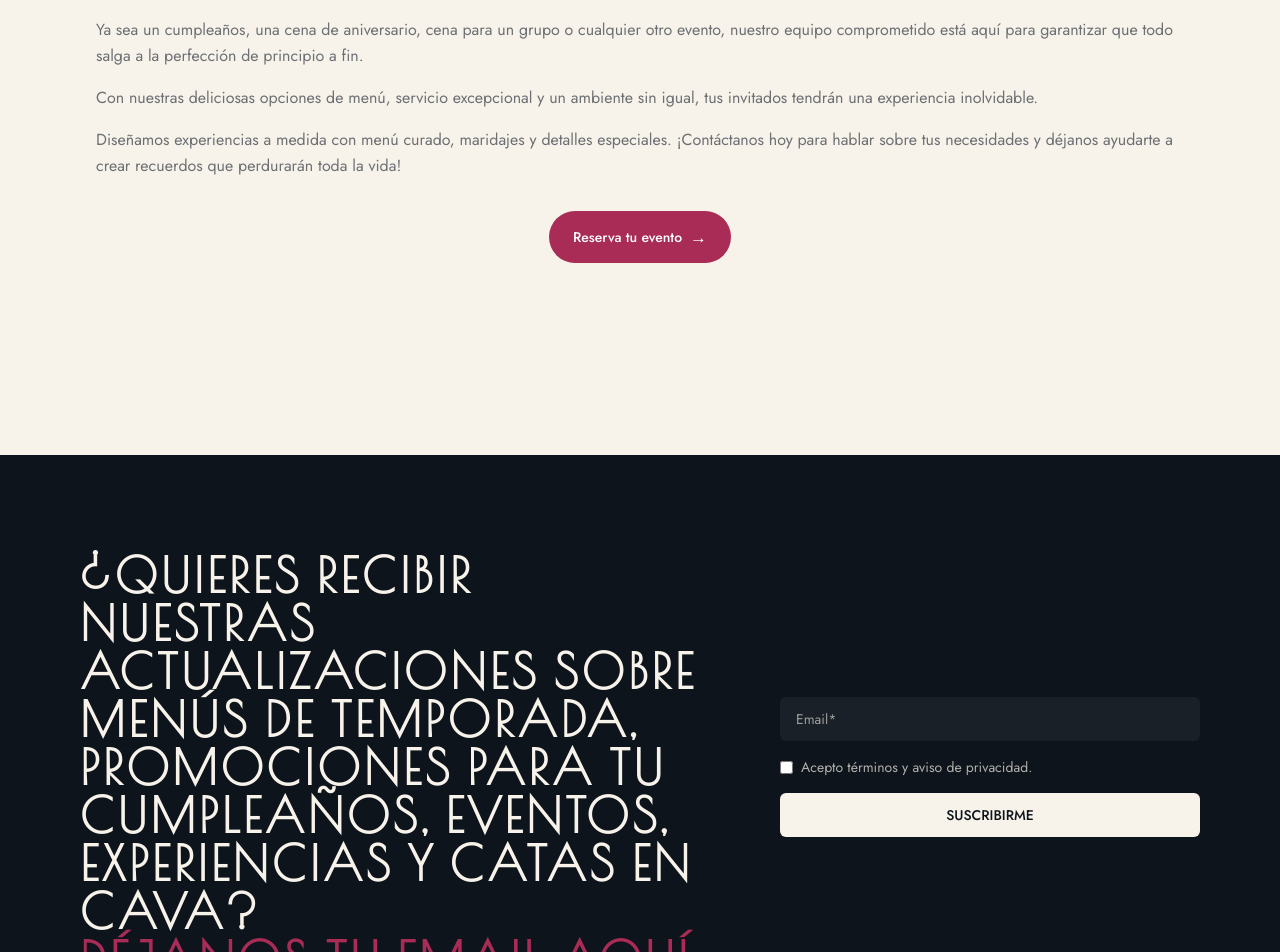
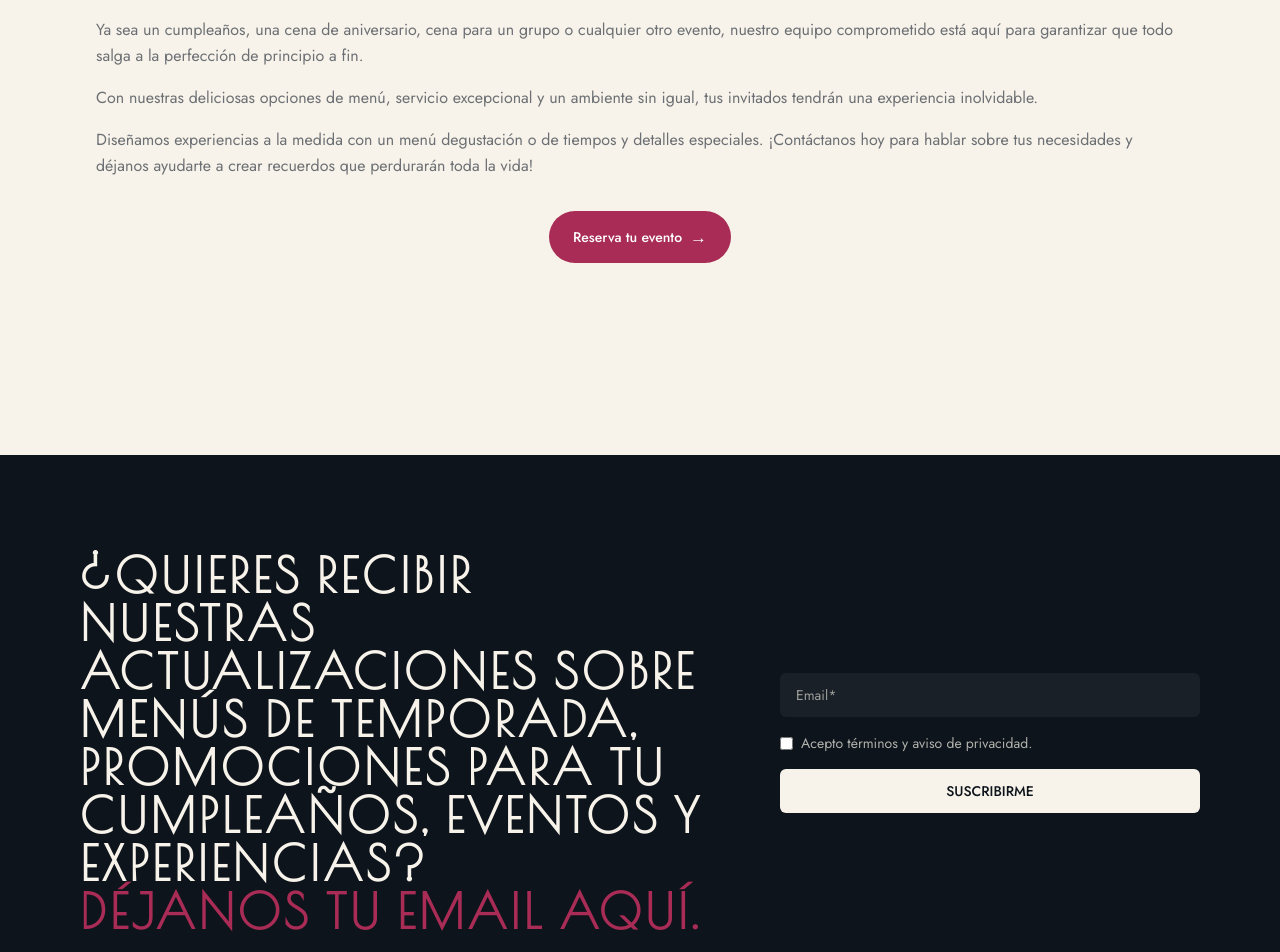
Before and after one commit to Rosatto-Restaurante/rosatto-web, a Next.js app: page / in a window 1280 px wide. Shown: the part 8400-9352 px from the top of the page. Built offline with nearby package versions, Linux system fonts and the light colour scheme; no server answers.

Commit message:
Cambios finales de cliente. Solo queda pendiente el video del lugar Desde el commit anterior se corrigieron las UlR de hero y header

```diff
--- a/src/content/home.es.ts
+++ b/src/content/home.es.ts
@@ -101,12 +101,12 @@ export const homeContent = {
     p1: "¿Estás buscando el lugar ideal para celebrar tu próximo evento? ¡No busques más! Nuestro restaurante ofrece el escenario perfecto para todas tus ocasiones especiales.",
     p2: "Ya sea un cumpleaños, una cena de aniversario, cena para un grupo o cualquier otro evento, nuestro equipo comprometido está aquí para garantizar que todo salga a la perfección de principio a fin.",
     p3: "Con nuestras deliciosas opciones de menú, servicio excepcional y un ambiente sin igual, tus invitados tendrán una experiencia inolvidable.",
-    p4: "Diseñamos experiencias a medida con menú curado, maridajes y detalles especiales. ¡Contáctanos hoy para hablar sobre tus necesidades y déjanos ayudarte a crear recuerdos que perdurarán toda la vida!",
+    p4: "Diseñamos experiencias a la medida con un menú degustación o de tiempos y detalles especiales. ¡Contáctanos hoy para hablar sobre tus necesidades y déjanos ayudarte a crear recuerdos que perdurarán toda la vida!",
     cta: "Reserva tu evento",
   },
 
   newsletter: {
-    p: "¿Quieres recibir nuestras actualizaciones sobre menús de temporada, promociones para tu cumpleaños, eventos, experiencias y catas en cava?",
+    p: "¿Quieres recibir nuestras actualizaciones sobre menús de temporada, promociones para tu cumpleaños, eventos y experiencias?",
     // CORRECCIÓN: Agregamos 'cta1' que es la segunda parte del título en color magenta
     cta1: "Déjanos tu email aquí.",
     emailPlaceholder: "Email*",
```
